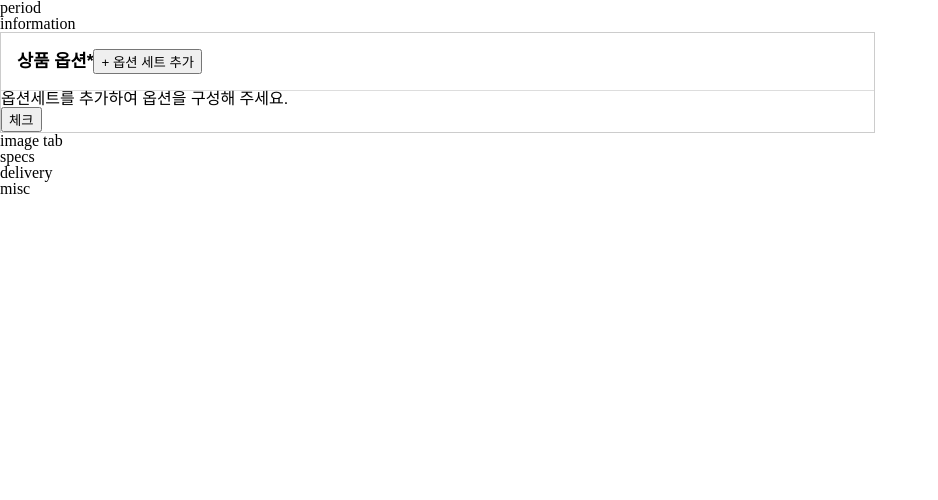
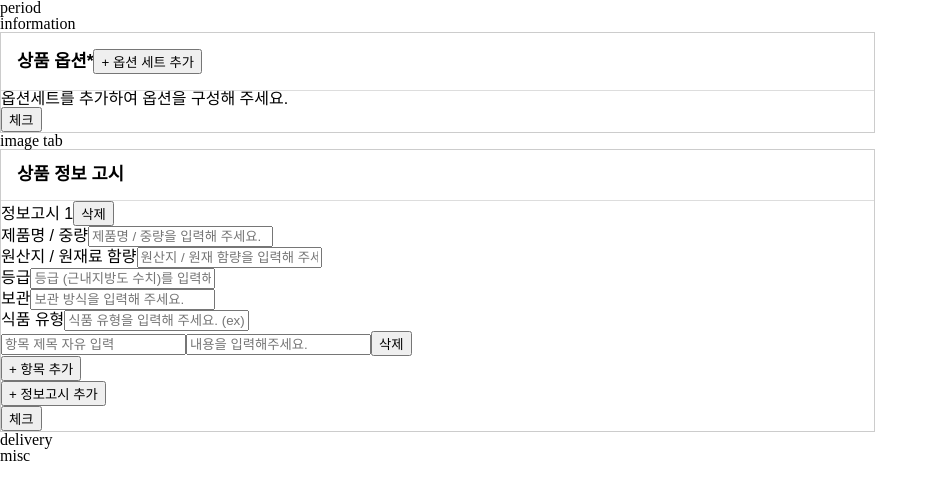
Before and after one commit to wanted-pre-onboading-10/sirloin-admin-page, a React (Create React App) app: page / in a window 1280 px wide. Shown: the top 500 px of the page, without its empty margins (0-938 px from the left). Built offline with nearby package versions, Linux system fonts and the light colour scheme.

Commit message:
add: 상품 정보 고시 탭 기능 구현 [#3]

```diff
--- a/src/pages/product-registration/option/option.js
+++ b/src/pages/product-registration/option/option.js
@@ -1,4 +1,4 @@
-import { useEffect, useState } from 'react';
+import { useState } from 'react';
 import * as S from 'pages/product-registration/option/styles';
 
 import OptionTop from 'pages/product-registration/option/option-top';
@@ -44,14 +44,9 @@ function Option() {
       }
     }
 
-    console.log([...new Set(msg)]);
-
+    console.log(optionSet);
     alert([...new Set(msg)]);
   };
-
-  useEffect(() => {
-    console.log(optionSet);
-  });
 
   return (
     <S.Section>
--- /dev/null
+++ b/src/pages/product-registration/specs/specs-box/index.js
@@ -0,0 +1,155 @@
+import propTypes from 'prop-types';
+import { getIdx } from 'pages/product-registration/option/utils';
+
+function SpecsBox({ productInfo, setProductInfo }) {
+  const addProductInfo = () => {
+    setProductInfo([
+      ...productInfo,
+      {
+        info: [
+          {
+            title: '제품명 / 중량',
+            placeholder: '제품명 / 중량을 입력해 주세요.',
+            state: '',
+          },
+          {
+            title: '원산지 / 원재료 함량',
+            placeholder: '원산지 / 원재 함량을 입력해 주세요.',
+            state: '',
+          },
+          {
+            title: '등급',
+            placeholder: '등급 (근내지방도 수치)를 입력해 주세요.',
+            state: '',
+          },
+          {
+            title: '보관',
+            placeholder: '보관 방식을 입력해 주세요.',
+            state: '',
+          },
+          {
+            title: '식품 유형',
+            placeholder: '식품 유형을 입력해 주세요. (ex) 포장육',
+            state: '',
+          },
+        ],
+        other: [
+          {
+            title: '',
+            state: '',
+          },
+        ],
+      },
+    ]);
+  };
+
+  const removeProductInfo = e => {
+    const info = [...productInfo];
+
+    info.splice(e.target.value, 1);
+    setProductInfo(info);
+  };
+
+  const addOtherInfo = e => {
+    const info = [...productInfo];
+
+    info[e.target.value].other = info[e.target.value].other.concat({
+      title: '',
+      state: '',
+    });
+    setProductInfo(info);
+  };
+
+  const removeOtherInfo = e => {
+    const info = [...productInfo];
+    const idx = getIdx(e.target.value);
+
+    info[idx[0]].other.splice(idx[1], 1);
+    setProductInfo(info);
+  };
+
+  const saveInfo = (infoIdx, idx, e) => {
+    const info = [...productInfo];
+
+    info[infoIdx].info[idx].state = e.target.value;
+    setProductInfo(info);
+  };
+
+  const saveOtherInfo = (infoIdx, idx, e) => {
+    const info = [...productInfo];
+
+    info[infoIdx].other[idx].state = e.target.value;
+    setProductInfo(info);
+  };
+
+  const saveOtherInfoTitle = (infoIdx, idx, e) => {
+    const info = [...productInfo];
+
+    info[infoIdx].other[idx].title = e.target.value;
+    setProductInfo(info);
+  };
+
+  return (
+    <div>
+      {productInfo.map((info, infoIdx) => (
+        <div key={(info, infoIdx)}>
+          <div>
+            <span>정보고시 {infoIdx + 1}</span>
+            <button type="button" value={infoIdx} onClick={removeProductInfo}>
+              삭제
+            </button>
+          </div>
+
+          {info.info.map((data, idx) => (
+            <div key={(data, idx)}>
+              <span>{data.title}</span>
+              <input
+                type="text"
+                placeholder={data.placeholder}
+                value={data.state}
+                onChange={e => saveInfo(infoIdx, idx, e)}
+              />
+            </div>
+          ))}
+
+          {info.other.map((data, idx) => (
+            <div key={(data, idx)}>
+              <input
+                type="text"
+                placeholder="항목 제목 자유 입력"
+                value={data.title}
+                onChange={e => saveOtherInfoTitle(infoIdx, idx, e)}
+              />
+              <input
+                type="text"
+                placeholder="내용을 입력해주세요."
+                value={data.state}
+                onChange={e => saveOtherInfo(infoIdx, idx, e)}
+              />
+              <button
+                type="button"
+                value={`${infoIdx}/${idx}`}
+                onClick={removeOtherInfo}>
+                삭제
+              </button>
+            </div>
+          ))}
+          <button type="button" value={infoIdx} onClick={addOtherInfo}>
+            + 항목 추가
+          </button>
+        </div>
+      ))}
+
+      <button type="button" onClick={addProductInfo}>
+        + 정보고시 추가
+      </button>
+    </div>
+  );
+}
+
+SpecsBox.propTypes = {
+  productInfo: propTypes.arrayOf(propTypes.object).isRequired,
+  setProductInfo: propTypes.func.isRequired,
+};
+
+export default SpecsBox;
--- a/src/pages/product-registration/specs/specs.js
+++ b/src/pages/product-registration/specs/specs.js
@@ -1,5 +1,65 @@
+import { useState } from 'react';
+import * as S from 'pages/product-registration/specs/styles';
+import SpecsBox from 'pages/product-registration/specs/specs-box';
+
+const initInfo = [
+  {
+    info: [
+      {
+        title: '제품명 / 중량',
+        placeholder: '제품명 / 중량을 입력해 주세요.',
+        state: '',
+      },
+      {
+        title: '원산지 / 원재료 함량',
+        placeholder: '원산지 / 원재 함량을 입력해 주세요.',
+        state: '',
+      },
+      {
+        title: '등급',
+        placeholder: '등급 (근내지방도 수치)를 입력해 주세요.',
+        state: '',
+      },
+      {
+        title: '보관',
+        placeholder: '보관 방식을 입력해 주세요.',
+        state: '',
+      },
+      {
+        title: '식품 유형',
+        placeholder: '식품 유형을 입력해 주세요. (ex) 포장육',
+        state: '',
+      },
+    ],
+    other: [
+      {
+        title: '',
+        state: '',
+      },
+    ],
+  },
+];
+
 function Specs() {
-  return <div>specs</div>;
+  const [productInfo, setProductInfo] = useState(initInfo);
+
+  const tableCheck = () => {
+    console.log(productInfo);
+  };
+
+  return (
+    <S.Section>
+      <S.SectionTitle>
+        <span>상품 정보 고시</span>
+      </S.SectionTitle>
+
+      <SpecsBox productInfo={productInfo} setProductInfo={setProductInfo} />
+
+      <button type="button" onClick={tableCheck}>
+        체크
+      </button>
+    </S.Section>
+  );
 }
 
 export default Specs;
--- /dev/null
+++ b/src/pages/product-registration/specs/styles.js
@@ -0,0 +1,17 @@
+import styled from 'styled-components';
+
+const Section = styled.section`
+  width: 875px;
+  border: 1px solid #ccc;
+  font-family: Arial;
+`;
+
+const SectionTitle = styled.h2`
+  padding: 1rem;
+  font-weight: 900;
+  color: #000;
+  font-size: 1.1rem;
+  border-bottom: 1px solid #ddd;
+`;
+
+export { Section, SectionTitle };
```
